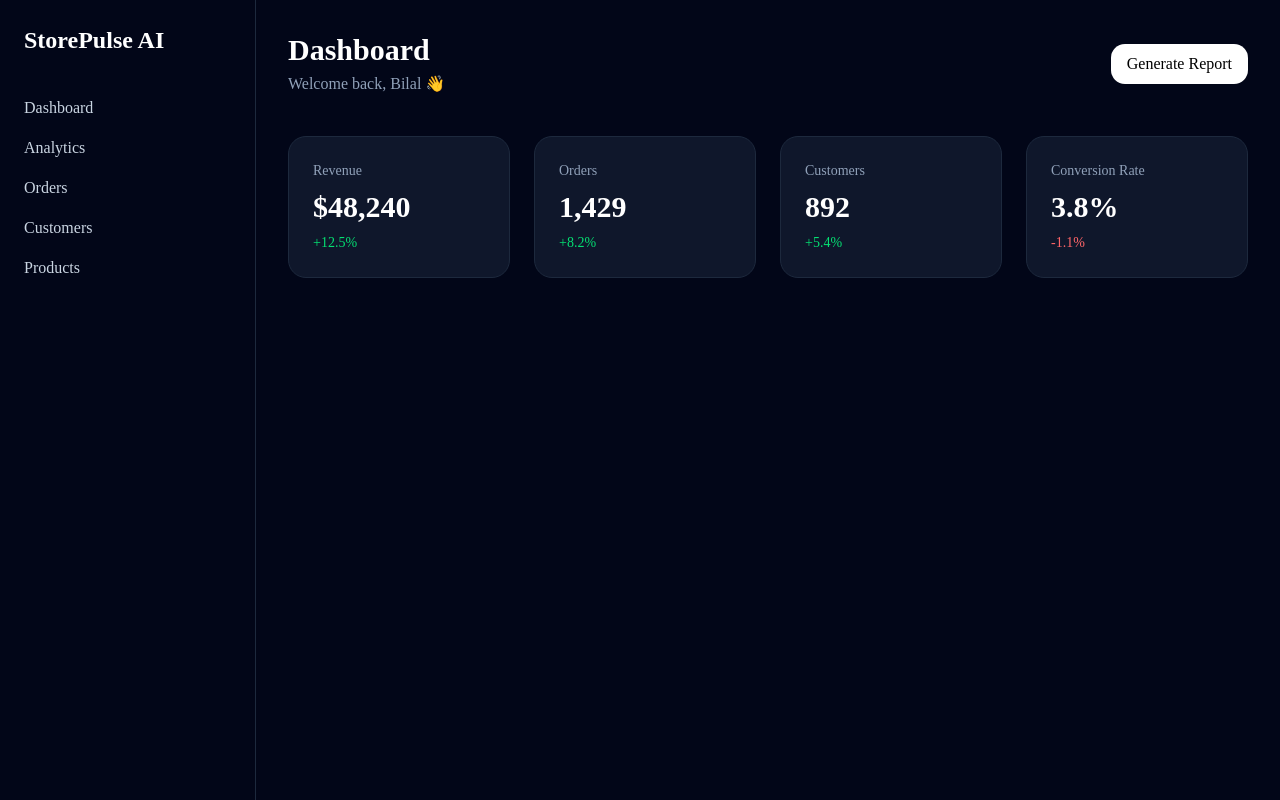
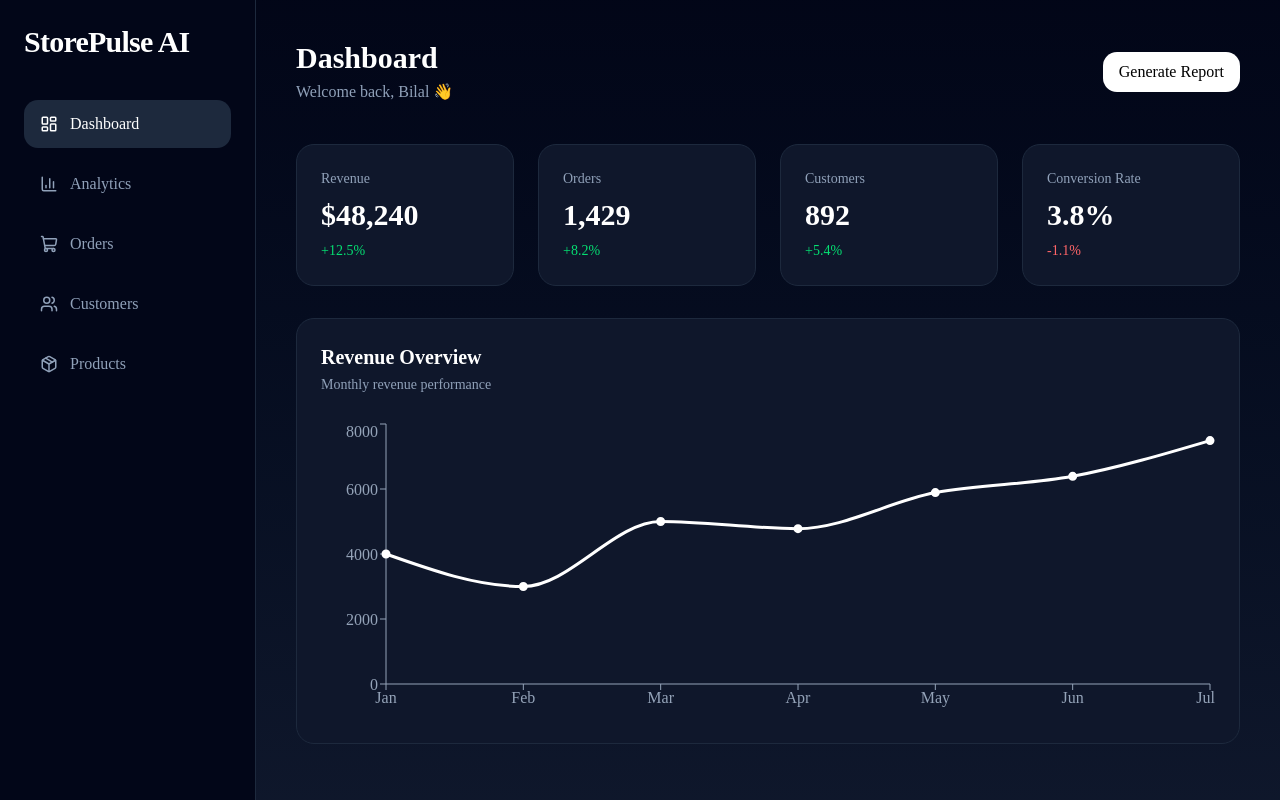
Before and after one commit to bilalahmedba395-byte/storepulse-ai, a Next.js app: page / in a window 1280 px wide. Built offline with nearby package versions, Linux system fonts and the light colour scheme.

Commit message:
Improve sidebar UI and dashboard styling

```diff
--- a/app/page.tsx
+++ b/app/page.tsx
@@ -1,4 +1,12 @@
+import {
+  LayoutDashboard,
+  BarChart3,
+  ShoppingCart,
+  Users,
+  Package,
+} from "lucide-react";
 import StatCard from "@/components/ui/stat-card";
+import RevenueChart from "@/components/ui/revenue-chart";
 export default function Home() {
   return (
     <main className="min-h-screen bg-slate-950 text-white">
@@ -6,35 +14,42 @@ export default function Home() {
 
         {/* Sidebar */}
         <aside className="w-64 min-h-screen border-r border-slate-800 p-6">
-          <h1 className="text-2xl font-bold mb-10">
+          <h1 className="text-3xl font-bold tracking-tight mb-10">
             StorePulse AI
           </h1>
 
-          <nav className="space-y-4">
-            <div className="text-slate-300 hover:text-white cursor-pointer">
-              Dashboard
+          <nav className="space-y-3">
+
+  <div className="flex items-center gap-3 text-white bg-slate-800 px-4 py-3 rounded-xl cursor-pointer">
+    <LayoutDashboard size={18} />
+    <span>Dashboard</span>
   </div>
 
-            <div className="text-slate-300 hover:text-white cursor-pointer">
-              Analytics
+  <div className="flex items-center gap-3 text-slate-400 hover:text-white hover:bg-slate-800 px-4 py-3 rounded-xl cursor-pointer transition">
+    <BarChart3 size={18} />
+    <span>Analytics</span>
   </div>
 
-            <div className="text-slate-300 hover:text-white cursor-pointer">
-              Orders
+  <div className="flex items-center gap-3 text-slate-400 hover:text-white hover:bg-slate-800 px-4 py-3 rounded-xl cursor-pointer transition">
+    <ShoppingCart size={18} />
+    <span>Orders</span>
   </div>
 
-            <div className="text-slate-300 hover:text-white cursor-pointer">
-              Customers
+  <div className="flex items-center gap-3 text-slate-400 hover:text-white hover:bg-slate-800 px-4 py-3 rounded-xl cursor-pointer transition">
+    <Users size={18} />
+    <span>Customers</span>
   </div>
 
-            <div className="text-slate-300 hover:text-white cursor-pointer">
-              Products
+  <div className="flex items-center gap-3 text-slate-400 hover:text-white hover:bg-slate-800 px-4 py-3 rounded-xl cursor-pointer transition">
+    <Package size={18} />
+    <span>Products</span>
   </div>
+
 </nav>
         </aside>
 
         {/* Main Content */}
-        <section className="flex-1 p-8">
+        <section className="flex-1 p-10 bg-gradient-to-b from-slate-950 to-slate-900">
 
           {/* Top Bar */}
           <div className="flex justify-between items-center mb-10">
@@ -80,6 +95,7 @@ export default function Home() {
     positive={false}
   />
 </div>
+<RevenueChart />
         </section>
       </div>
     </main>
--- /dev/null
+++ b/components/ui/revenue-chart.tsx
@@ -0,0 +1,53 @@
+"use client";
+
+import {
+  LineChart,
+  Line,
+  XAxis,
+  YAxis,
+  Tooltip,
+  ResponsiveContainer,
+} from "recharts";
+
+const data = [
+  { month: "Jan", revenue: 4000 },
+  { month: "Feb", revenue: 3000 },
+  { month: "Mar", revenue: 5000 },
+  { month: "Apr", revenue: 4780 },
+  { month: "May", revenue: 5890 },
+  { month: "Jun", revenue: 6390 },
+  { month: "Jul", revenue: 7490 },
+];
+
+export default function RevenueChart() {
+  return (
+    <div className="bg-slate-900 border border-slate-800 rounded-2xl p-6 mt-8">
+      <div className="mb-6">
+        <h3 className="text-xl font-semibold">
+          Revenue Overview
+        </h3>
+
+        <p className="text-slate-400 text-sm mt-1">
+          Monthly revenue performance
+        </p>
+      </div>
+
+      <div className="h-[300px]">
+        <ResponsiveContainer width="100%" height="100%">
+          <LineChart data={data}>
+            <XAxis dataKey="month" stroke="#94a3b8" />
+            <YAxis stroke="#94a3b8" />
+            <Tooltip />
+
+            <Line
+              type="monotone"
+              dataKey="revenue"
+              stroke="#ffffff"
+              strokeWidth={3}
+            />
+          </LineChart>
+        </ResponsiveContainer>
+      </div>
+    </div>
+  );
+}
```
Lines whose indentation alone changed are shown as unchanged.
